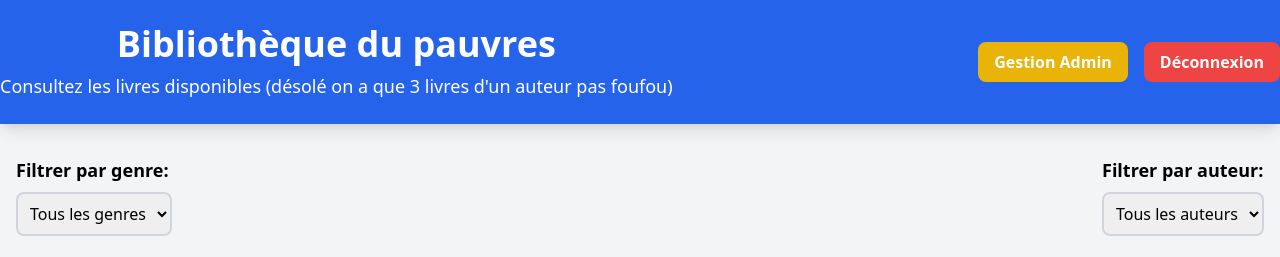
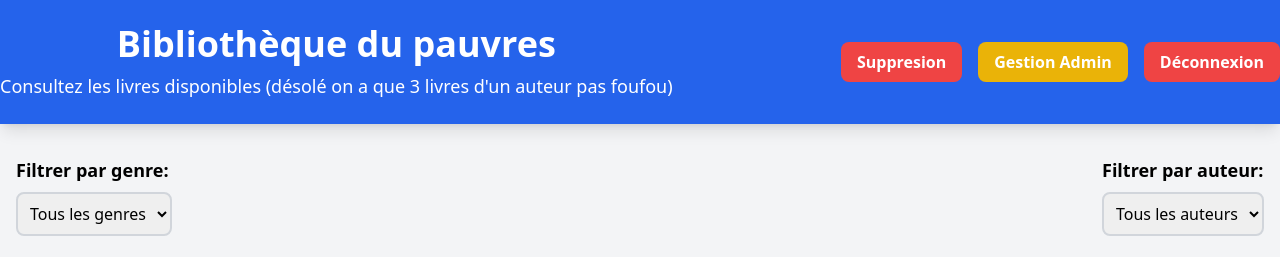
Before and after one commit to Ronan59553/tp_biblio, a PHP site: page /cdl.php in a window 1280 px wide. Shown: the top 257 px of the page. Run offline with PHP 8.4, Linux system fonts and the light colour scheme; some libraries are stand-ins or nearby versions.

Commit message:
merge admin cdl

```diff
--- a/cdl.php
+++ b/cdl.php
@@ -10,7 +10,6 @@
     </style>
 </head>
 <body class="bg-gray-100">
-
     <!-- Header -->
     <header class="bg-blue-600 text-white py-6 shadow-lg">
         <div class="container mx-auto flex justify-between items-center">
@@ -20,6 +19,9 @@
             </div>
             <!-- Boutons de déconnexion et gestion admin -->
             <div class="flex space-x-4">
+            <a href="suppresion.php" class="bg-red-500 hover:bg-red-600 text-white font-bold py-2 px-4 rounded-lg transition">
+                    Suppresion
+                </a>
                 <a href="admin.php" class="bg-yellow-500 hover:bg-yellow-600 text-white font-bold py-2 px-4 rounded-lg transition">
                     Gestion Admin
                 </a>
@@ -29,7 +31,6 @@
             </div>
         </div>
     </header>
-
     <!-- Main Content -->
     <main class="container mx-auto mt-8 px-4">
         <!-- Filter Section -->
@@ -57,7 +58,6 @@
                 </div>
             </div>
         </div>
-
         <!-- Books Section -->
         <div id="books" class="grid grid-cols-1 md:grid-cols-2 lg:grid-cols-3 gap-6">
             <!-- Book Card 1 -->
@@ -74,7 +74,6 @@
                     </div>
                 </div>
             </div>
-
             <!-- Book Card 2 -->
             <div class="book-card bg-white shadow-md rounded-lg overflow-hidden" data-genre="Science-fiction" data-author="Serranon">
                 <img src="images/2.jpeg" alt="Couverture du livre" class="w-full h-[500px] object-cover">
@@ -89,7 +88,6 @@
                     </div>
                 </div>
             </div>
-
             <!-- Book Card 3 -->
             <div class="book-card bg-white shadow-md rounded-lg overflow-hidden" data-genre="Roman" data-author="Serranow">
                 <img src="images/3.jpeg" alt="Couverture du livre" class="w-full h-[500px] object-cover">
@@ -104,7 +102,6 @@
                     </div>
                 </div>
             </div>
-
             <!-- Book Card 4 -->
             <div class="book-card bg-white shadow-md rounded-lg overflow-hidden" data-genre="Aventure" data-author="Serranouille">
                 <img src="images/4.jpeg" alt="Couverture du livre" class="w-full h-[500px] object-cover">
@@ -119,7 +116,6 @@
                     </div>
                 </div>
             </div>
-
             <!-- Book Card 5 -->
             <div class="book-card bg-white shadow-md rounded-lg overflow-hidden" data-genre="Science-fiction" data-author="Serranon">
                 <img src="images/5.jpeg" alt="Couverture du livre" class="w-full h-[500px] object-cover">
@@ -134,7 +130,6 @@
                     </div>
                 </div>
             </div>
-
             <!-- Book Card 6 -->
             <div class="book-card bg-white shadow-md rounded-lg overflow-hidden" data-genre="Roman" data-author="Serranow">
                 <img src="images/6.jpeg" alt="Couverture du livre" class="w-full h-[500px] object-cover">
@@ -151,32 +146,26 @@
             </div>
         </div>
     </main>
-
     <!-- Footer -->
     <footer class="bg-gray-800 text-white py-4 mt-12">
         <div class="container mx-auto text-center">
             <p>&copy; 2024 Bibliothèque en Ligne. Tous droits réservés.</p>
         </div>
     </footer>
-
     <!-- JavaScript -->
     <script>
         document.addEventListener('DOMContentLoaded', () => {
             const genreFilter = document.getElementById('genre');
             const authorFilter = document.getElementById('author');
             const bookCards = document.querySelectorAll('.book-card');
-
             function filterBooks() {
                 const selectedGenre = genreFilter.value;
                 const selectedAuthor = authorFilter.value;
-
                 bookCards.forEach(card => {
                     const cardGenre = card.getAttribute('data-genre');
                     const cardAuthor = card.getAttribute('data-author');
-
                     const genreMatch = !selectedGenre || cardGenre === selectedGenre;
                     const authorMatch = !selectedAuthor || cardAuthor === selectedAuthor;
-
                     if (genreMatch && authorMatch) {
                         card.style.display = 'block';
                     } else {
@@ -184,11 +173,9 @@
                     }
                 });
             }
-
             genreFilter.addEventListener('change', filterBooks);
             authorFilter.addEventListener('change', filterBooks);
         });
     </script>
-
 </body>
 </html>
```
